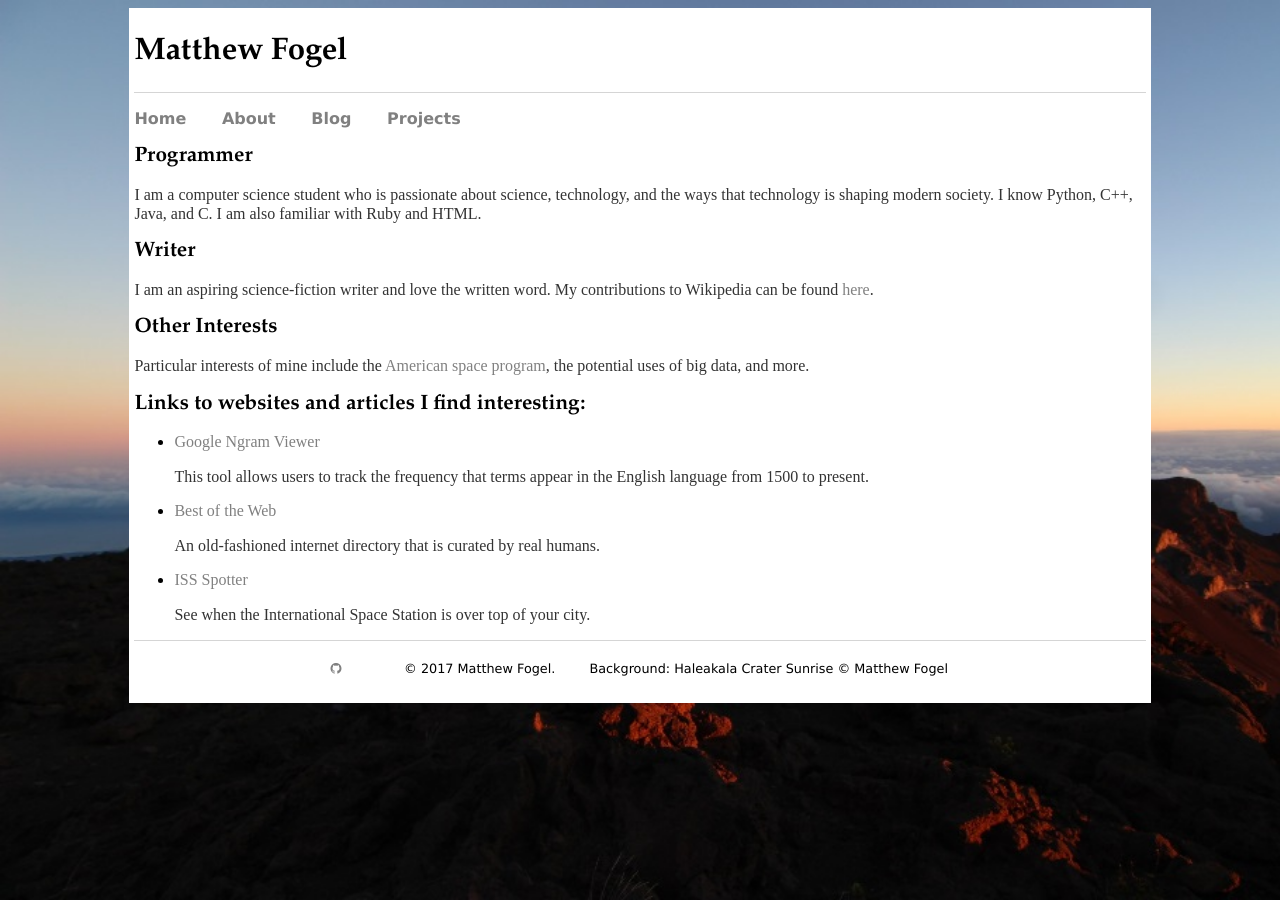
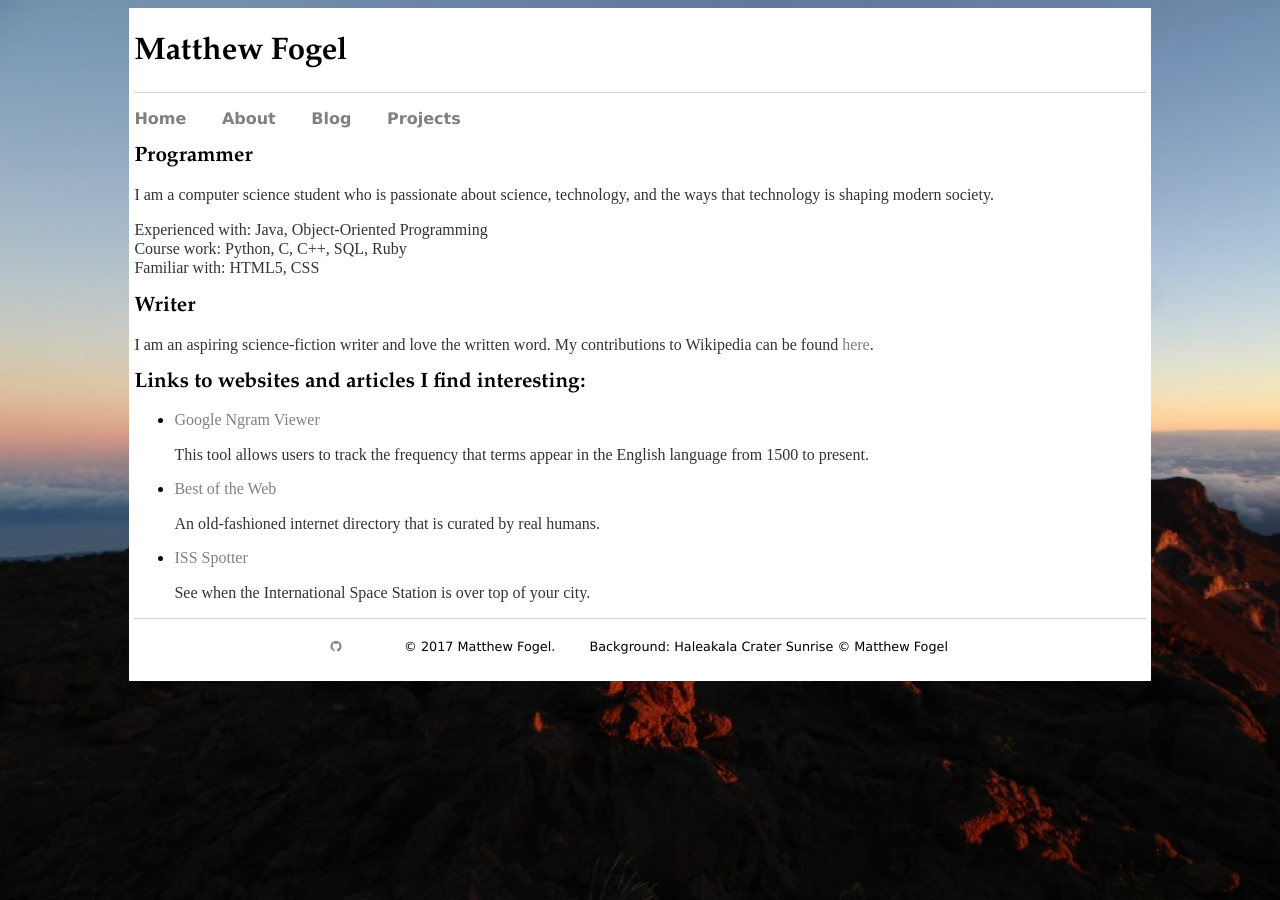
Before and after one commit to matthew-fogel/matthew-fogel.github.io, a Jekyll site: the page built from about/index.html, in a window 1280 px wide. Built offline with Jekyll 4.4.1, drawn with Linux system fonts in a browser that asks for light colours.

Commit message:
Updated about page

```diff
--- a/about/index.html
+++ b/about/index.html
@@ -4,13 +4,14 @@ layout: default
 ---
 <div class="information">
 	<h1>Programmer</h1>
-      	<p>I am a computer science student who is passionate about science, technology, and the ways that technology is shaping modern society.
-		I know Python, C++, Java, and C. I am also familiar with Ruby and HTML.</p>
+      	<p>I am a computer science student who is passionate about science, technology, and the ways that technology is shaping modern society.</p>
+	<p>Experienced with: Java, Object-Oriented Programming<br/>
+	   Course work: Python, C, C++, SQL, Ruby<br/>
+	   Familiar with: HTML5, CSS</p>
+
 	<h1>Writer</h1>
 	<p>I am an aspiring science-fiction writer and love the written word.
 	My contributions to Wikipedia can be found <a href="https://en.wikipedia.org/wiki/User:Trek104">here</a>.</p>
-	<h1>Other Interests</h1>
-	<p>Particular interests of mine include the <a href="https://www.nasa.gov">American space program</a>, the potential uses of big data, and more.</p>
 	<div class="links">
 		<h1>Links to websites and articles I find interesting:</h1>
 		<ul>
```
